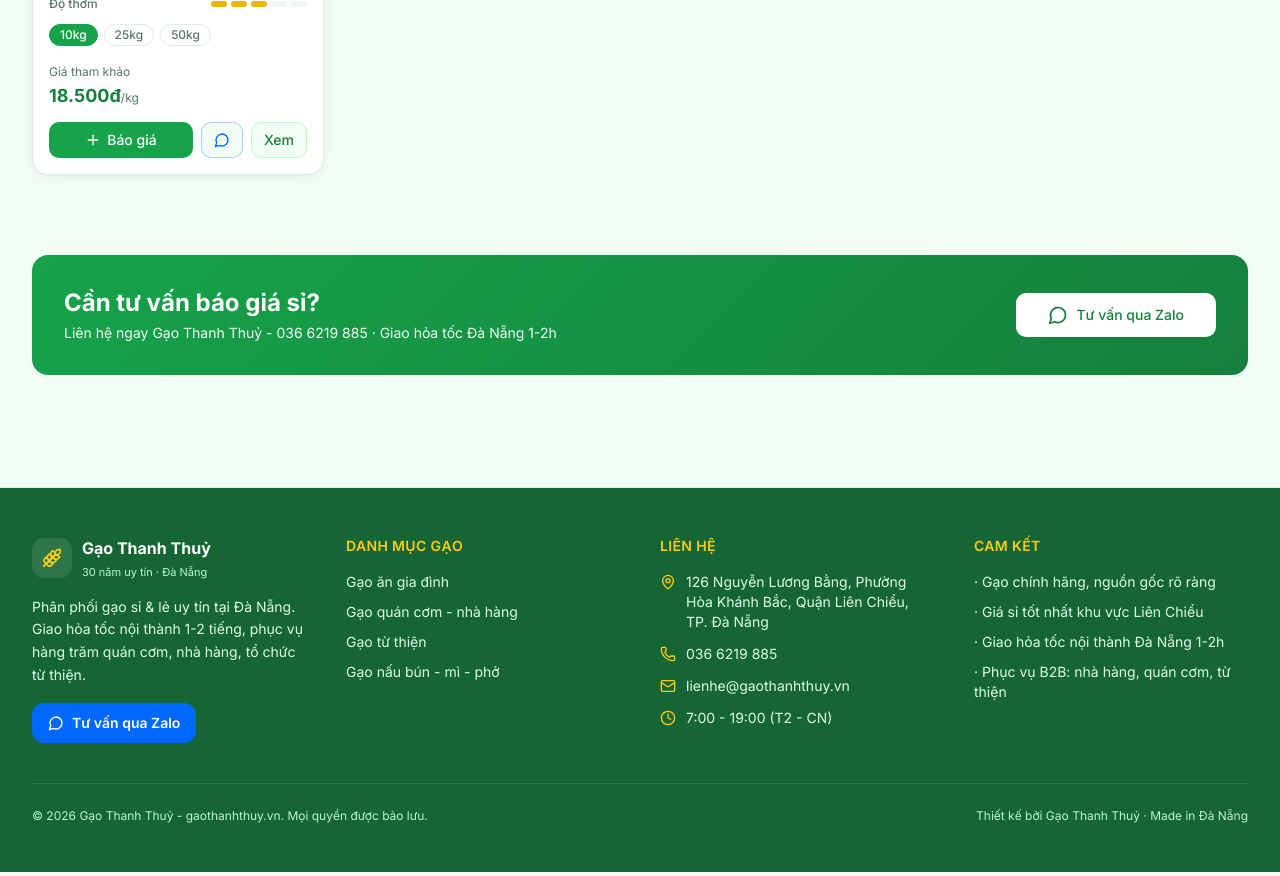
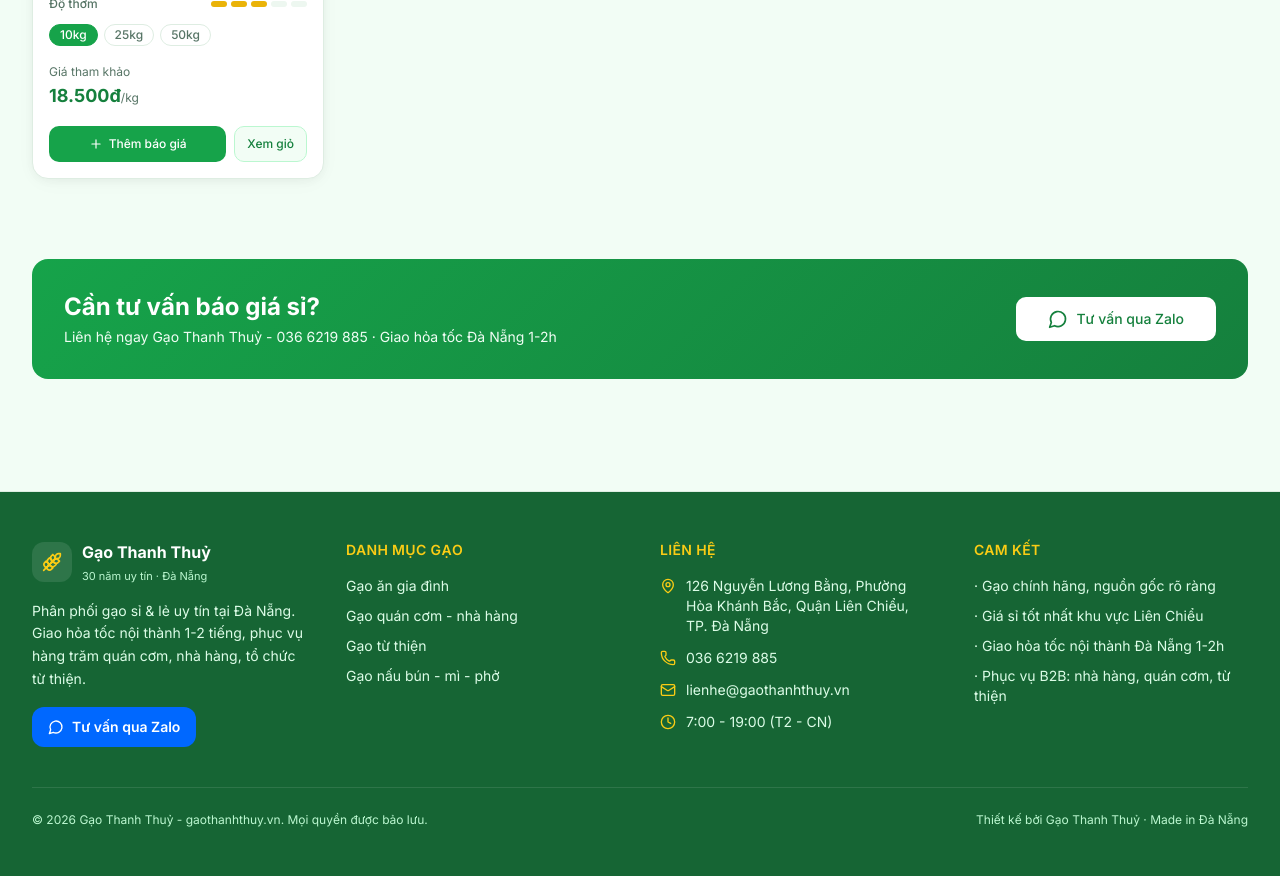
Before and after one commit to chucuoi07kt/gaothanhthuy, a Next.js app: page /products/gao-ham-chau in a window 1280 px wide. Shown: the part 1740-2616 px from the top of the page. Built offline with nearby package versions, Linux system fonts and the light colour scheme.

Commit message:
Update ProductCard.tsx

```diff
--- a/src/components/ProductCard.tsx
+++ b/src/components/ProductCard.tsx
@@ -2,7 +2,7 @@
 
 import Link from 'next/link';
 import { useState } from 'react';
-import { Check, MapPin, MessageCircle, Plus } from 'lucide-react';
+import { Check, MapPin, Plus } from 'lucide-react';
 import { toast } from 'sonner';
 import { cn } from '@/lib/utils';
 import { Badge } from '@/components/ui/badge';
@@ -10,7 +10,6 @@
 import { ProductImage } from './ProductImage';
 import { VisualMeters } from './VisualMeters';
 import { useCartStore } from '@/src/store/cartStore';
-import { quickZaloConsult } from '@/src/lib/zalo';
 import type { Product, WeightOption } from '@/src/types';
 
 export function ProductCard({ product }: { product: Product }) {
@@ -26,11 +25,6 @@
     setAdded(true);
     toast.success(`Đã thêm "${product.name} - ${selectedWeight}" vào danh sách báo giá`);
     setTimeout(() => setAdded(false), 1600);
-  };
-
-  const handleZaloClick = () => {
-    const msg = `Kính gửi Gạo Thanh Thuỷ, tôi muốn tư vấn báo giá sỉ cho: ${product.name} - quy cách ${selectedWeight}. Xin cảm ơn!`;
-    quickZaloConsult(msg);
   };
 
   return (
@@ -94,12 +88,13 @@
           </div>
         </div>
 
-        <div className="mt-3 flex gap-2">
+        {/* Khu vực nút bấm đã loại bỏ nút Zalo trùng lặp, giao diện dàn hàng ngang cân đối hơn */}
+        <div className="mt-4 flex gap-2">
           <Button
             onClick={handleAdd}
             size="sm"
             className={cn(
-              'flex-1 gap-1.5 transition-all',
+              'flex-1 gap-1.5 transition-all text-xs',
               added
                 ? 'bg-brand-700 text-white'
                 : 'bg-brand-600 text-white hover:bg-brand-700'
@@ -107,30 +102,21 @@
           >
             {added ? (
               <>
-                <Check className="h-4 w-4" /> Đã thêm
+                <Check className="h-3.5 w-3.5" /> Đã thêm
               </>
             ) : (
               <>
-                <Plus className="h-4 w-4" /> Báo giá
+                <Plus className="h-3.5 w-3.5" /> Thêm báo giá
               </>
             )}
-          </Button>
-          <Button
-            onClick={handleZaloClick}
-            size="sm"
-            variant="outline"
-            className="border-zalo/30 text-zalo hover:bg-zalo/5"
-            aria-label="Tư vấn qua Zalo"
-          >
-            <MessageCircle className="h-4 w-4" />
           </Button>
           <Button
             onClick={() => setOpen(true)}
             size="sm"
             variant="outline"
-            className="border-brand-200 text-brand-700 hover:bg-brand-50"
+            className="border-brand-200 text-brand-700 hover:bg-brand-50 text-xs px-3"
           >
-            Xem
+            Xem giỏ
           </Button>
         </div>
       </div>
```
